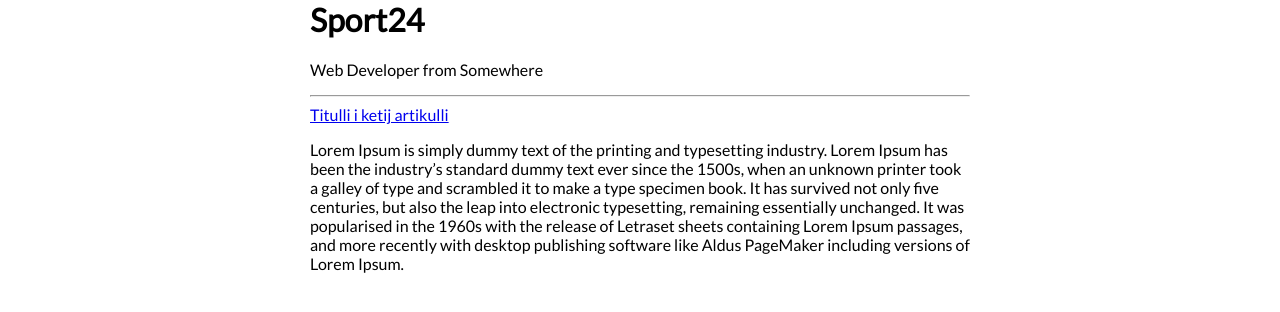
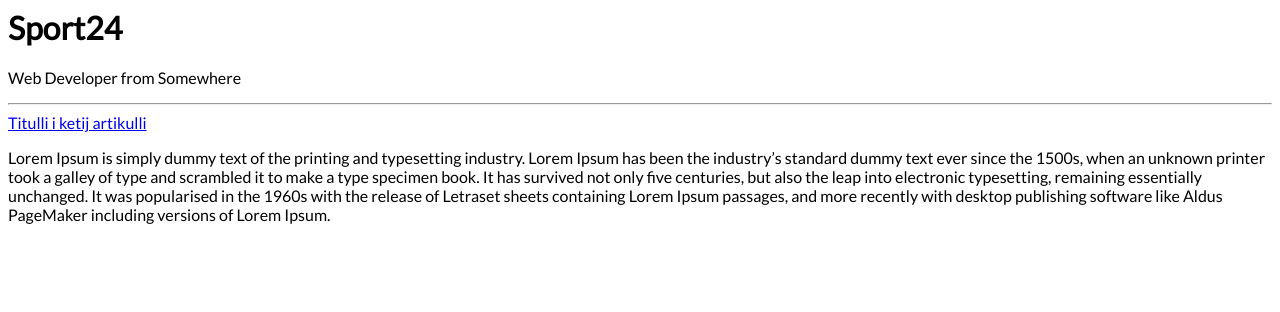
Before and after one commit to 78965/78965.github-io, a Jekyll site: the page built from index.html, in a window 1280 px wide. Shown: the top 312 px of the page. Built offline with Jekyll 4.4.1, drawn with Linux system fonts in a browser that asks for light colours.

Commit message:
Update default.html

```diff
--- a/_layouts/default.html
+++ b/_layouts/default.html
@@ -2,7 +2,7 @@
   <head>
     <title>{% if page.title %}{{ page.title }} – {% endif %}{{ site.name }} – {{ site.description }}</title>
     <style>
-      body {max-width:660px;margin:0 auto;font-family:Lato;}
+      body {font-family:Lato;}
     </style>
         <link href="https://fonts.googleapis.com/css?family=Lato" rel="stylesheet" type="text/css">
   </head>
```
